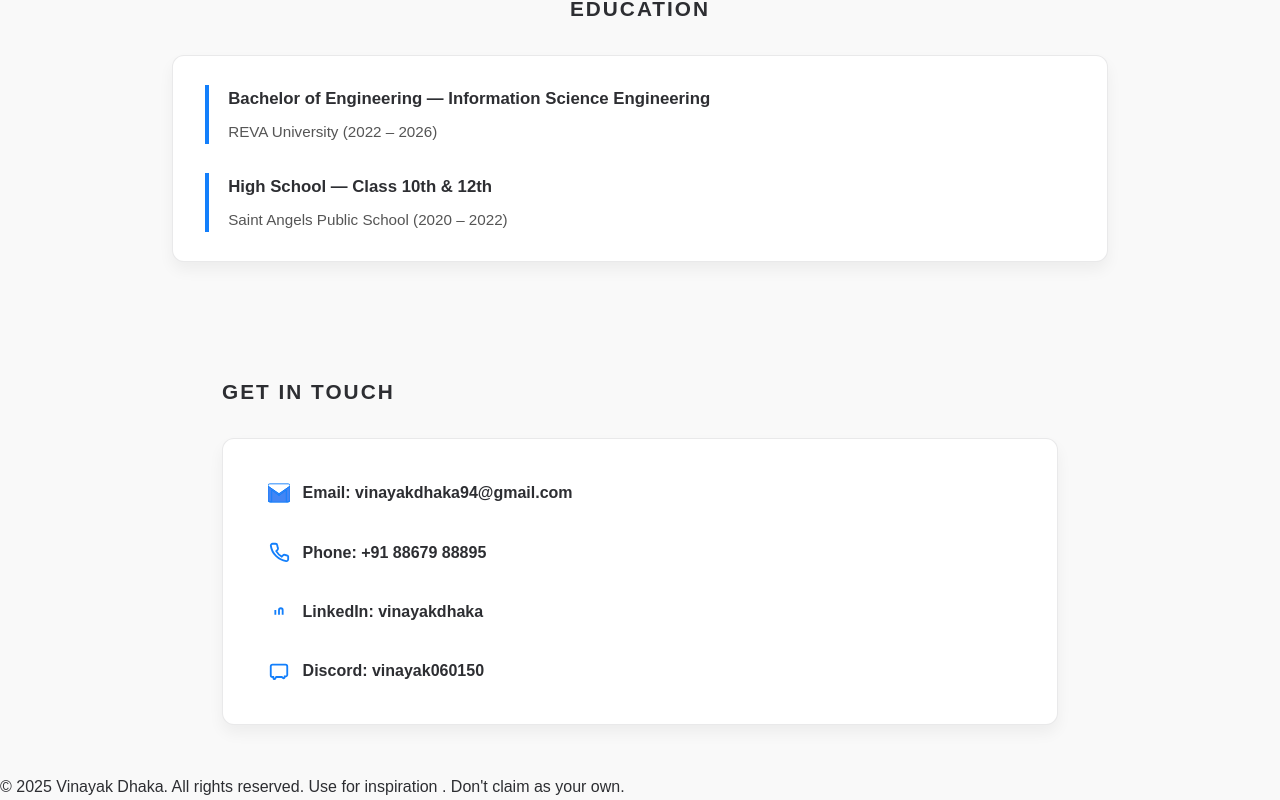
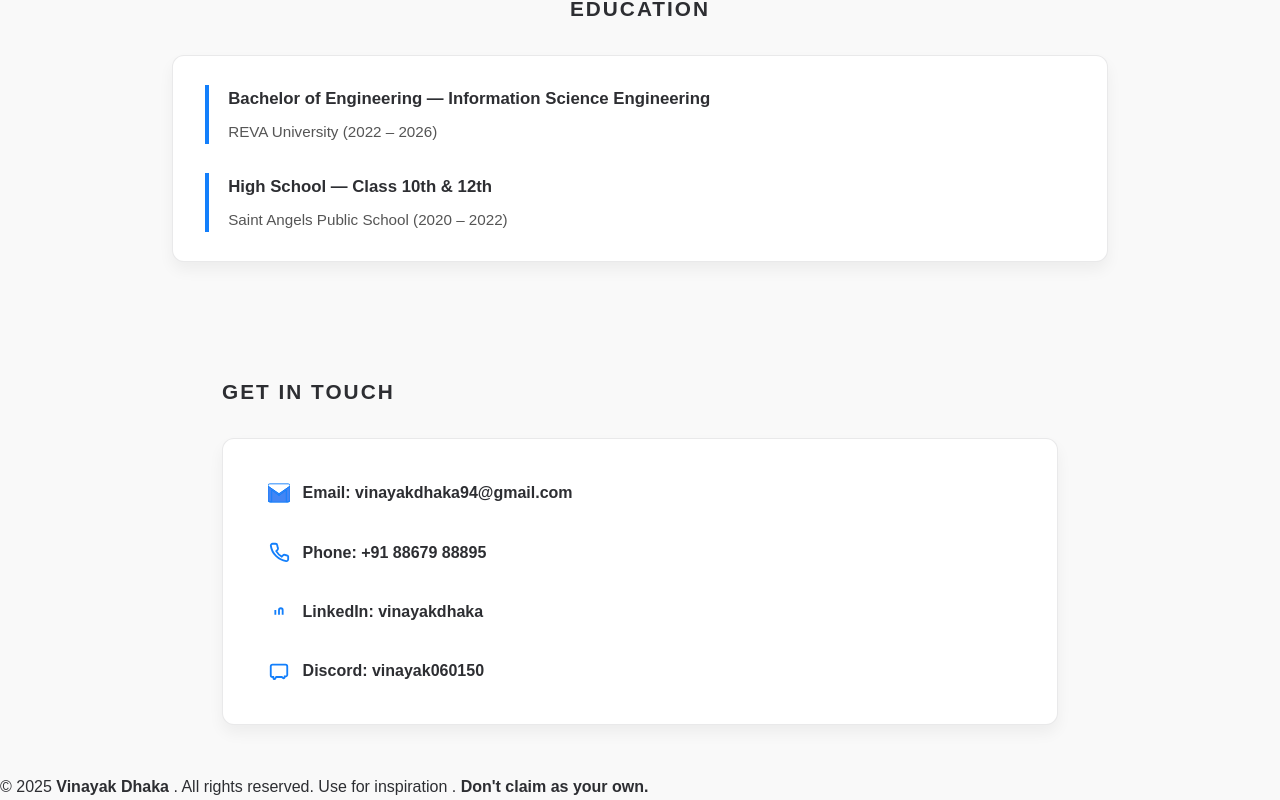
Before and after one commit to vinayak-dhaka/My_Portfolio, a React (Vite) app: page / in a window 1280 px wide. Shown: the part 3975-4775 px from the top of the page. Built offline with nearby package versions, Linux system fonts and the light colour scheme.

Commit message:
Update Footer.jsx

```diff
--- a/src/components/Footer.jsx
+++ b/src/components/Footer.jsx
@@ -3,7 +3,7 @@ import React from "react";
 const Footer = () => {
   return (
     <footer>
-      <p> © 2025 Vinayak Dhaka. All rights reserved. Use for inspiration . Don't claim as your own.</p>
+      <p> © 2025 <strong> Vinayak Dhaka </strong>. All rights reserved. Use for inspiration . <strong>Don't claim as your own.</strong></p>
     </footer>
   );
 };
```
